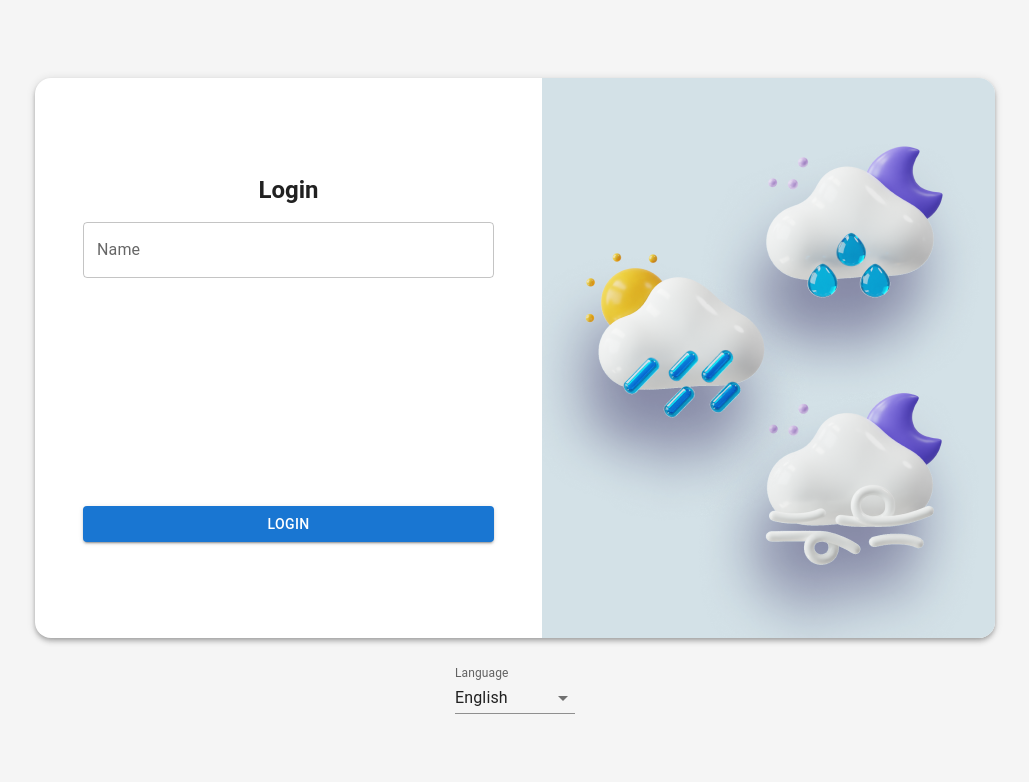
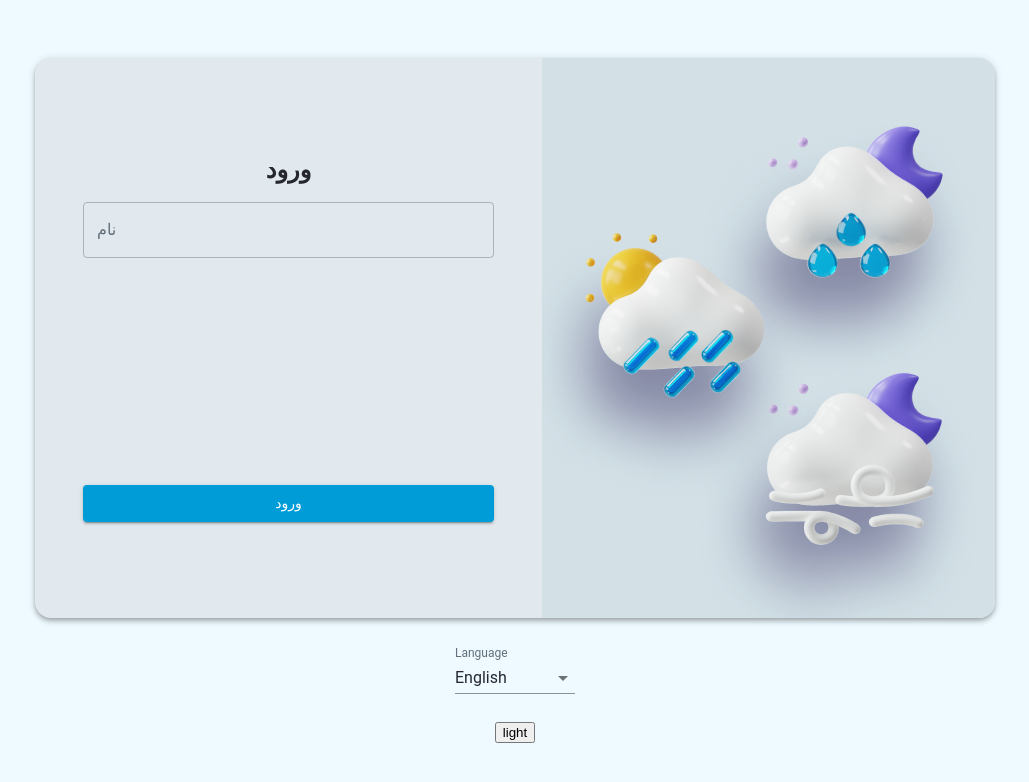
Before and after one commit to NimaAraghi/weather-dashboard, a React (Vite) app: page /login in a window 1280 px wide. Shown: the top 782 px of the page, without its empty margins (125-1154 px from the left). Built offline with nearby package versions, Linux system fonts and the light colour scheme.

Commit message:
setted up the mui theme. settings context (dark mode and language)

```diff
--- a/package.json
+++ b/package.json
@@ -13,8 +13,10 @@
     "@emotion/react": "^11.14.0",
     "@emotion/styled": "^11.14.1",
     "@mui/material": "^7.3.2",
+    "i18next": "^25.5.2",
     "react": "^19.1.1",
     "react-dom": "^19.1.1",
+    "react-i18next": "^15.7.3",
     "react-router-dom": "^7.9.1"
   },
   "devDependencies": {
--- a/src/components/LoginForm.tsx
+++ b/src/components/LoginForm.tsx
@@ -5,16 +5,21 @@ import {
   Stack,
   TextField,
   Typography,
+  useTheme,
 } from "@mui/material";
 import { useState, type FormEvent } from "react";
-import { useAuth } from "../context/authContext";
 import { useNavigate } from "react-router-dom";
+import { useAuth } from "../context/AuthContext";
+import { useTranslation } from "react-i18next";
+import { useSettings } from "../context/SettingsContext";
 
 export default function LoginForm() {
   const [name, setName] = useState("");
   const [error, setError] = useState<boolean>(false);
+  const { mode } = useSettings();
   const navigate = useNavigate();
   const { login } = useAuth();
+  const { t } = useTranslation();
 
   function handleSubmit(e: FormEvent<HTMLFormElement>) {
     e.preventDefault();
@@ -34,7 +39,6 @@ export default function LoginForm() {
       sx={{
         maxWidth: 960,
         width: { xs: "100%", sm: 360, md: "100%" },
-
         borderRadius: 4,
       }}
     >
@@ -56,21 +60,21 @@ export default function LoginForm() {
                   mb={2}
                   textAlign='center'
                 >
-                  Login
+                  {t("login")}
                 </Typography>
                 <TextField
                   fullWidth
                   error={error}
-                  helperText={error ? "Please enter a valid name" : ""}
+                  helperText={error ? t("nameInputError") : ""}
                   onChange={(e) => setName(e.target.value)}
                   value={name}
-                  label='Name'
+                  label={t("name")}
                   variant='outlined'
-                  placeholder='Enter Your Name'
+                  placeholder={t("nameInput")}
                 />
               </Box>
               <Button variant='contained' type='submit' fullWidth>
-                Login
+                {t("login")}
               </Button>
             </Stack>
           </form>
@@ -83,7 +87,7 @@ export default function LoginForm() {
           }}
         >
           <img
-            src='/src/assets/login.png'
+            src={`/src/assets/${mode === "light" ? "login" : "login-dark"}.png`}
             alt='Login Illustration'
             style={{
               borderRadius: "0 16px 16px 0",
--- a/src/components/SelectLang.tsx
+++ b/src/components/SelectLang.tsx
@@ -1,17 +1,13 @@
 import { FormControl, InputLabel, MenuItem, Select } from "@mui/material";
-import { useState } from "react";
+import { useSettings } from "../context/SettingsContext";
 
 export default function SelectLang() {
-  const [lang, setLang] = useState("en");
+  const { lang, toggleLang } = useSettings();
 
   return (
     <FormControl variant='standard' sx={{ m: 1, minWidth: 120 }}>
       <InputLabel>Language</InputLabel>
-      <Select
-        onChange={(e) => setLang(e.target.value)}
-        value={lang}
-        label='Language'
-      >
+      <Select onChange={() => toggleLang()} value={lang} label='Language'>
         <MenuItem value='en'>English</MenuItem>
         <MenuItem value='fa'>فارسی</MenuItem>
       </Select>
--- /dev/null
+++ b/src/context/SettingsContext.tsx
@@ -0,0 +1,57 @@
+import {
+  createContext,
+  useContext,
+  useEffect,
+  useMemo,
+  useState,
+  type ReactNode,
+} from "react";
+import type { Language, Mode } from "../types/settings";
+import { createAppTheme } from "../theme/theme";
+import { CssBaseline, ThemeProvider } from "@mui/material";
+import i18next from "i18next";
+
+interface SettingsContextType {
+  mode: Mode;
+  lang: Language;
+  toggleMode: () => void;
+  toggleLang: () => void;
+}
+
+const settingsContext = createContext<SettingsContextType>({
+  mode: "light",
+  lang: "en",
+  toggleMode: () => {},
+  toggleLang: () => {},
+});
+
+export function SettingsProvider({ children }: { children: ReactNode }) {
+  const [mode, setMode] = useState<Mode>("light");
+  const [lang, setLang] = useState<Language>("en");
+
+  const theme = useMemo(() => createAppTheme(mode, lang), [mode, lang]);
+
+  const toggleMode = () =>
+    setMode((prev) => (prev === "dark" ? "light" : "dark"));
+  const toggleLang = () =>
+    setLang((prev) => {
+      const newLang = prev === "en" ? "fa" : "en";
+      i18next.changeLanguage(newLang);
+      return newLang;
+    });
+
+  useEffect(() => {
+    document.documentElement.setAttribute("dir", lang === "fa" ? "rtl" : "ltr");
+  }, [lang]);
+
+  return (
+    <settingsContext.Provider value={{ mode, lang, toggleMode, toggleLang }}>
+      <ThemeProvider theme={theme}>
+        <CssBaseline />
+        {children}
+      </ThemeProvider>
+    </settingsContext.Provider>
+  );
+}
+
+export const useSettings = () => useContext(settingsContext);
--- /dev/null
+++ b/src/i18n/config.ts
@@ -0,0 +1,16 @@
+import i18n from "i18next";
+import { initReactI18next } from "react-i18next";
+import en from "./en.json";
+import fa from "./fa.json";
+
+i18n.use(initReactI18next).init({
+  resources: {
+    en: { translation: en },
+    fa: { translation: fa },
+  },
+  lng: localStorage.getItem("lang") || "fa",
+  fallbackLng: "en",
+  interpolation: { escapeValue: false },
+});
+
+export default i18n;
--- /dev/null
+++ b/src/i18n/en.json
@@ -0,0 +1,12 @@
+{
+  "weatherDashboard": "Weather Dashboard",
+  "logout": "Logout",
+  "login": "Login",
+  "name": "Name",
+  "language": "Language",
+  "nameInput": "Enter Your Name",
+  "nameInputError": "Please enter a valid name",
+  "darkMode": "Dark Mode",
+  "settings": "Settings",
+  "welcomeMessage": "Welcome to the Weather Dashboard!"
+}
--- /dev/null
+++ b/src/i18n/fa.json
@@ -0,0 +1,12 @@
+{
+  "weatherDashboard": "داشبورد آب و هوا",
+  "logout": "خروج",
+  "login": "ورود",
+  "name": "نام",
+  "language": "زبان",
+  "nameInput": "نام خود را وارد کنید",
+  "nameInputError": "لطفا یک نام معتبر وارد کنید",
+  "darkMode": "حالت تیره",
+  "settings": "تنظیمات",
+  "welcomeMessage": "به داشبورد آب و هوا خوش آمدید!"
+}
--- a/src/main.tsx
+++ b/src/main.tsx
@@ -3,13 +3,17 @@ import { createRoot } from "react-dom/client";
 import "./index.css";
 import App from "./App.tsx";
 import { BrowserRouter } from "react-router-dom";
-import { AuthPovider } from "./context/authContext.tsx";
+import { AuthPovider } from "./context/AuthContext.tsx";
+import "./i18n/config.ts";
+import { SettingsProvider } from "./context/SettingsContext.tsx";
 
 createRoot(document.getElementById("root")!).render(
   <StrictMode>
     <BrowserRouter>
       <AuthPovider>
-        <App />
+        <SettingsProvider>
+          <App />
+        </SettingsProvider>
       </AuthPovider>
     </BrowserRouter>
   </StrictMode>
--- a/src/pages/Login.tsx
+++ b/src/pages/Login.tsx
@@ -1,13 +1,15 @@
 import { Box } from "@mui/material";
 import LoginForm from "../components/LoginForm";
 import { useNavigate } from "react-router-dom";
-import { useAuth } from "../context/authContext";
+import { useAuth } from "../context/AuthContext";
 import { useEffect } from "react";
 import SelectLang from "../components/SelectLang";
+import { useSettings } from "../context/SettingsContext";
 
 export default function Login() {
   const { user } = useAuth();
   const navigate = useNavigate();
+  const { mode, toggleMode } = useSettings();
 
   //   useEffect(() => {
   //     if (user) navigate("/dashboard");
@@ -22,12 +24,12 @@ export default function Login() {
         justifyContent: "center",
         alignItems: "center",
         gap: 2.5,
-        bgcolor: "grey.100",
         px: 4,
       }}
     >
       <LoginForm />
       <SelectLang />
+      <button onClick={toggleMode}>{mode}</button>
     </Box>
   );
 }
--- /dev/null
+++ b/src/theme/colors.ts
@@ -0,0 +1,101 @@
+export const neutral = {
+  50: "#FFFFFF",
+  100: "#F5F9FC",
+  200: "#E1E9EE",
+  300: "#CDD9E0",
+  400: "#AFBCC4",
+  500: "#8895A0",
+  600: "#62707C",
+  700: "#3D4852",
+  800: "#25262E",
+  900: "#1C1B22",
+  A100: "#96AAB5",
+  A200: "#3F6A81",
+  A400: "#373E46",
+  A700: "#0C0C0C",
+};
+
+export const tslBlue = {
+  50: "#EEFAFF",
+  100: "#CFEDFA",
+  200: "#98D8F1",
+  300: "#57C0E9",
+  400: "#19ABE4",
+  500: "#009CD8",
+  600: "#0F6FA6",
+  700: "#10598E",
+  800: "#074979",
+  900: "#003464",
+  A100: "#82F8FF",
+  A200: "#44DDFF",
+  A400: "#29B2FF",
+  A700: "#298BFF",
+};
+
+export const red = {
+  50: "#FFEBEE",
+  100: "#FFCDD2",
+  200: "#EF9A9A",
+  300: "#E57373",
+  400: "#EF5350",
+  500: "#F44336",
+  600: "#E53935",
+  700: "#D32F2F",
+  800: "#C62828",
+  900: "#B71C1C",
+  A100: "#FF8A80",
+  A200: "#FF5252",
+  A400: "#FF1744",
+  A700: "#D50000",
+};
+
+export const orange = {
+  50: "#FFF3E0",
+  100: "#FFE0B2",
+  200: "#FFCC80",
+  300: "#FFB74D",
+  400: "#FFA726",
+  500: "#FF9800",
+  600: "#FB8C00",
+  700: "#F57C00",
+  800: "#EF6C00",
+  900: "#E65100",
+  A100: "#FFD180",
+  A200: "#FFAB40",
+  A400: "#FF9100",
+  A700: "#FF6D00",
+};
+
+export const green = {
+  50: "#E8F5E9",
+  100: "#C8E6C9",
+  200: "#A5D6A7",
+  300: "#81C784",
+  400: "#66BB6A",
+  500: "#4CAF50",
+  600: "#43A047",
+  700: "#388E3C",
+  800: "#2E7D32",
+  900: "#1B5E20",
+  A100: "#B9F6CA",
+  A200: "#69F0AE",
+  A400: "#00E676",
+  A700: "#00C853",
+};
+
+export const blue = {
+  50: "#E3F2FD",
+  100: "#BBDEFB",
+  200: "#90CAF9",
+  300: "#64B5F6",
+  400: "#42A5F5",
+  500: "#2196F3",
+  600: "#1E88E5",
+  700: "#1976D2",
+  800: "#1565C0",
+  900: "#0D47A1",
+  A100: "#82B1FF",
+  A200: "#448AFF",
+  A400: "#2979FF",
+  A700: "#2962FF",
+};
--- a/src/theme/theme.ts
+++ b/src/theme/theme.ts
@@ -1,3 +1,34 @@
-import { createTheme } from "@mui/material";
+import { createTheme } from "@mui/material/styles";
+import type { Language, Mode } from "../types/settings";
+import { blue, green, neutral, orange, red, tslBlue } from "./colors";
 
-const {} = createTheme();
+export const createAppTheme = (mode: Mode, lang: Language) =>
+  createTheme({
+    direction: lang === "fa" ? "rtl" : "ltr",
+    palette: {
+      mode,
+      primary: {
+        main: tslBlue[500],
+        light: tslBlue[50],
+        dark: tslBlue[700],
+      },
+      error: { main: red[500] },
+      warning: { main: orange[500] },
+      success: { main: green[500] },
+      info: { main: blue[500] },
+      background: {
+        default: mode === "light" ? tslBlue[50] : tslBlue[900],
+        paper: mode === "light" ? neutral[200] : neutral[800],
+      },
+      text: {
+        primary: mode === "light" ? neutral[800] : neutral[50],
+        secondary: mode === "light" ? neutral[600] : neutral[200],
+      },
+    },
+    typography: {
+      fontFamily:
+        lang === "en"
+          ? "Roboto, Arial, sans-serif"
+          : "Vazirmatn, Tahoma, sans-serif",
+    },
+  });
--- /dev/null
+++ b/src/types/settings.ts
@@ -0,0 +1,2 @@
+export type Mode = "dark" | "light";
+export type Language = "en" | "fa";
```
Also changed, not shown: src/assets/login-dark.png (added), 1 other file (tests, documents, lock files or other folders).
